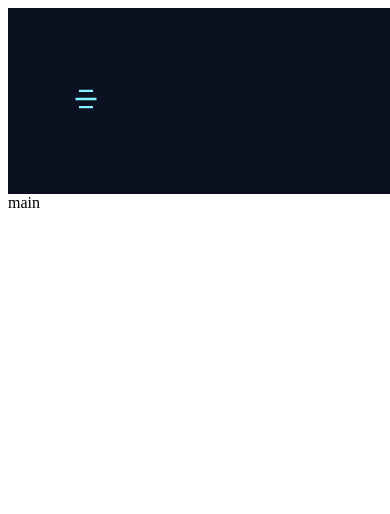
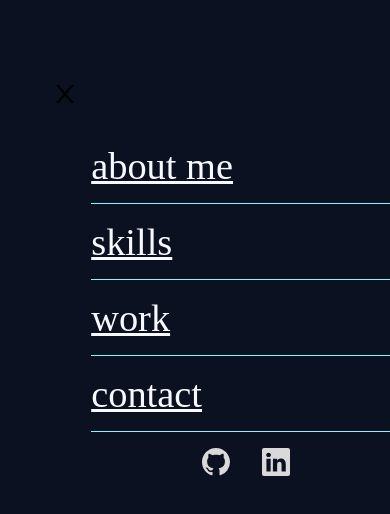
Before and after one commit to jeadamek/jadamek.com, a React (Vite) app: page / in a window 390 px wide. Shown: the top 514 px of the page. Built offline with nearby package versions, Linux system fonts and the light colour scheme; the HTML template or start-up script is replaced by a standard one.

Commit message:
:construction: build nav mobile

```diff
--- a/src/components/Sidebar.jsx
+++ b/src/components/Sidebar.jsx
@@ -1,6 +1,7 @@
 import { BsGithub } from "react-icons/bs";
 import { BsLinkedin } from "react-icons/bs";
 import { RiMenu5Fill } from "react-icons/ri";
+import { AiOutlineClose } from "react-icons/ai";
 
 import "../styles/components/sidebar.sass";
 
@@ -13,6 +14,10 @@ export function Sidebar() {
 
          <img id="logo" src={Logo} alt="Jessica's Logo" />
 
+         <div className="nav-wrapper">
+            <div className="buttons">
+               <AiOutlineClose size={28}/>
+            </div>
             <nav>
                <ul>
                   <li><a href="#">about me</a></li>
@@ -27,5 +32,6 @@ export function Sidebar() {
                <a href="https://www.linkedin.com/in/jessica-adamek/" target="_blank" rel="noreferrer"><BsLinkedin size={28} /></a>
             </div>
          </div>
+      </div>
    )
 }
--- a/src/styles/components/sidebar.sass
+++ b/src/styles/components/sidebar.sass
@@ -20,8 +20,7 @@
 
       display: grid
       justify-content: center
-      grid-template-areas: 'logo' 'nav' 'social'
-      grid-template-rows: 110px auto 30px
+      grid-template-rows: 110px auto
       gap: 6rem
 
 
@@ -36,27 +35,36 @@
       height: 3.2rem
 
       @include  mixins.md
-         grid-area: logo
          height: 10.5rem
          margin: 0 auto
 
-   nav
-      display: none
+   .nav-wrapper
+      height: 100%
+      width: 100%
+
+      position: fixed
+      top: 0
+      left: 0
+
+      padding: 5rem 3.2rem 16rem
+      background-color: variables.$blue-700
+
 
       @include mixins.md
-         grid-area: nav
+         position: inherit
+         height: 100%
+         padding: 0
 
          display: grid
-         align-self: flex-start
+         grid-template-rows: auto 30px
 
-      ul
-         @include mixins.md
-            margin: 0 auto
-            display: grid
-            gap: .8rem
+         background: none
 
+
+      nav
+         ul
             li
-               padding: .4rem 0
+               padding: 1rem 0
                font-size:  variables.$font-size-300
                list-style: none
                position: relative
@@ -68,23 +76,48 @@
                   content: ""
                   position: absolute
                   height: 1px
-                  bottom: 0.5rem
-                  left: 1rem
-                  width: 60%
+                  bottom: 0
+                  left: 0
+                  width: 100%
 
                   transition: 1s
-                  background-color: variables.$light-500
+                  background-color: variables.$blue-100
 
                a
-                  color: variables.$light-500
+                  color: variables.$light-200
 
-               &:hover
-                  a
-                     color: variables.$light-200
+            @include mixins.md
+               margin: 0 auto
+               display: grid
+               gap: .8rem
+
+               li
+                  padding: .4rem 0
+                  position: relative
+
+                  cursor: pointer
+                  transition: 1s
 
                   &::after
-                     width: 100%
-                     background-color: variables.$blue-100
+                     bottom: 0.5rem
+                     left: 1rem
+                     width: 60%
+
+                     transition: 1s
+                     background-color: variables.$light-500
+
+                  a
+                     color: variables.$light-500
+
+                  &:hover
+                     a
+                        color: variables.$light-200
+
+                     &::after
+                        width: 100%
+                        background-color: variables.$blue-100
+
+
 
       #active
          a
@@ -96,16 +129,17 @@
 
 
    #social-media
-      display: none
+      display: flex
+      align-items: center
+      justify-content: center
+      gap: 2rem
+
+      a
+         color: variables.$light-400
+
+         &:hover
+            filter: brightness(1.7)
 
       @include mixins.md
-         grid-area: social
-
-         display: flex
-         gap: 1.6rem
-
          a
             color: variables.$blue-100
-
-            &:hover
-               filter: brightness(1.5)
```
Lines whose indentation alone changed are shown as unchanged.
